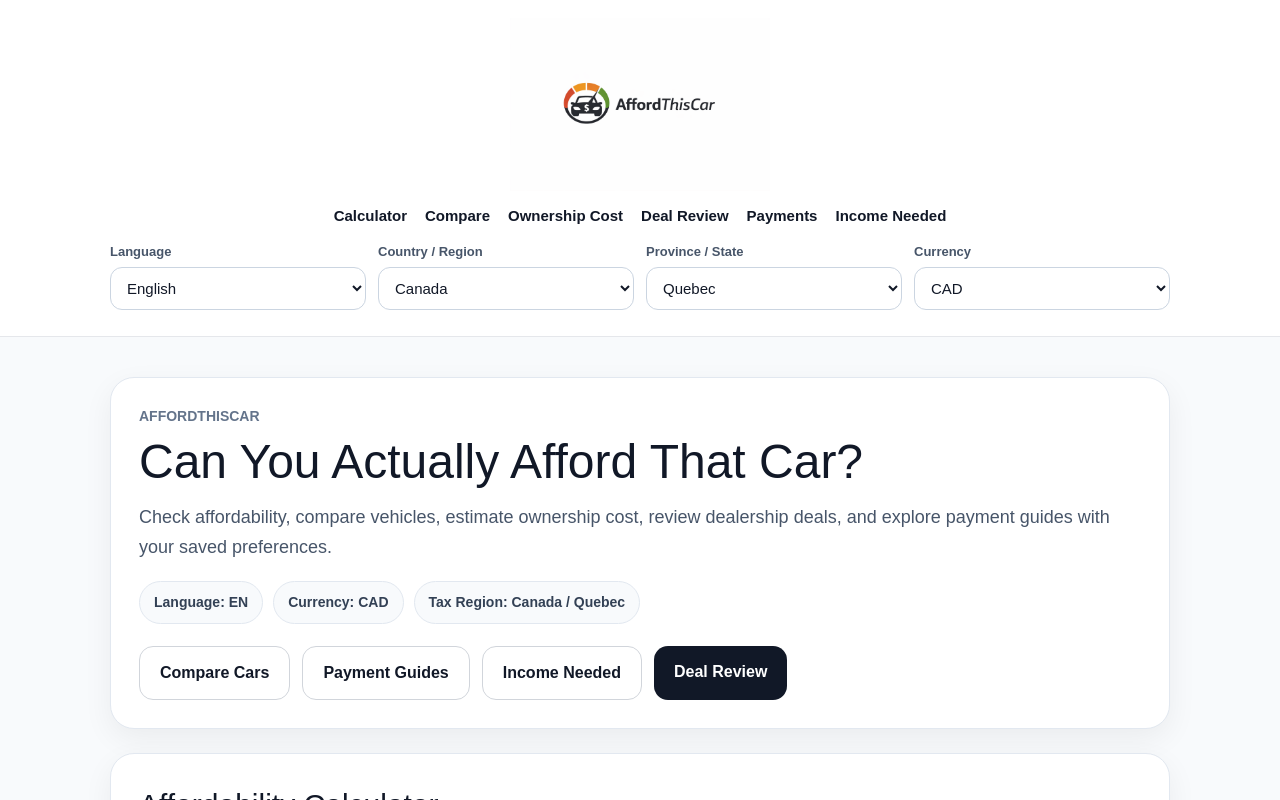
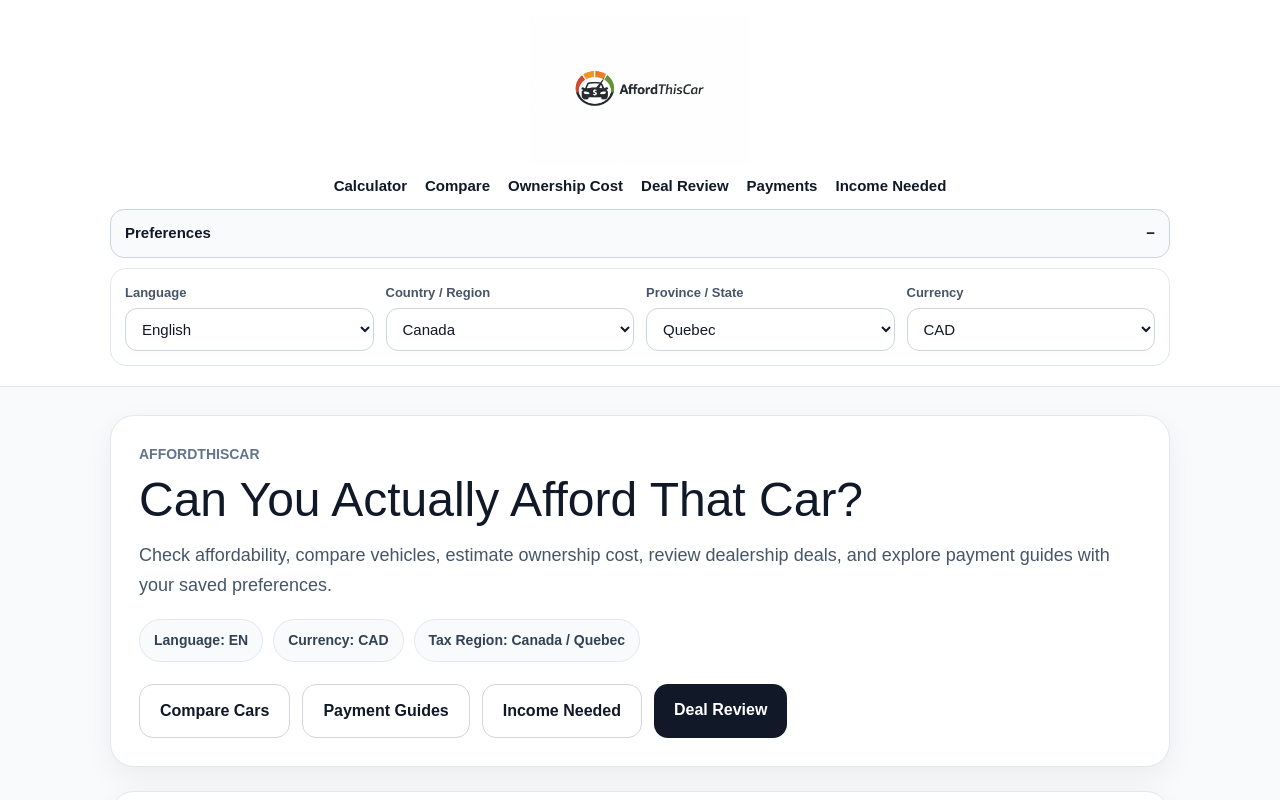
Before and after one commit to Zakhary8/affordthiscar, a Next.js app: page / in a window 1280 px wide. Shown: the top 800 px of the page. Built offline with nearby package versions, Linux system fonts and the light colour scheme.

Commit message:
Improve mobile preferences UX

```diff
--- a/src/app/layout.js
+++ b/src/app/layout.js
@@ -69,13 +69,13 @@ export default function RootLayout({ children }) {
               display: "flex",
               flexDirection: "column",
               alignItems: "center",
-              padding: "18px 20px 10px",
+              padding: "16px 20px 8px",
               borderBottom: "1px solid #e5e7eb",
               background: "#ffffff",
               position: "sticky",
               top: 0,
               zIndex: 50,
-              gap: "14px",
+              gap: "12px",
             }}
           >
             <a
@@ -93,9 +93,10 @@ export default function RootLayout({ children }) {
                 height={70}
                 priority
                 style={{
-                  width: "260px",
+                  width: "220px",
                   height: "auto",
                   objectFit: "contain",
+                  maxWidth: "100%",
                 }}
               />
             </a>
@@ -109,7 +110,7 @@ export default function RootLayout({ children }) {
             style={{
               maxWidth: "1100px",
               margin: "0 auto",
-              padding: "40px 20px",
+              padding: "28px 20px 40px",
             }}
           >
             {children}
--- a/src/components/PreferencesBar.js
+++ b/src/components/PreferencesBar.js
@@ -1,6 +1,6 @@
 "use client";
 
-import { useMemo } from "react";
+import { useEffect, useMemo, useState } from "react";
 import { usePreferences } from "../context/PreferencesContext";
 
 export default function PreferencesBar() {
@@ -13,6 +13,21 @@ export default function PreferencesBar() {
     locationData,
   } = usePreferences();
 
+  const [isMobile, setIsMobile] = useState(false);
+  const [isOpen, setIsOpen] = useState(true);
+
+  useEffect(() => {
+    function handleResize() {
+      const mobile = window.innerWidth <= 768;
+      setIsMobile(mobile);
+      setIsOpen(!mobile);
+    }
+
+    handleResize();
+    window.addEventListener("resize", handleResize);
+    return () => window.removeEventListener("resize", handleResize);
+  }, []);
+
   const subdivisionOptions = useMemo(() => {
     return locationData[preferences.country]?.subdivisions || {};
   }, [locationData, preferences.country]);
@@ -23,11 +38,26 @@ export default function PreferencesBar() {
         width: "100%",
         maxWidth: "1100px",
         margin: "0 auto",
-        display: "grid",
-        gridTemplateColumns: "repeat(auto-fit, minmax(180px, 1fr))",
-        gap: "12px",
-        padding: "0 20px 16px",
+        padding: "0 20px 12px",
         boxSizing: "border-box",
+      }}
+    >
+      <button
+        type="button"
+        onClick={() => setIsOpen((prev) => !prev)}
+        style={toggleButtonStyle}
+      >
+        <span>Preferences</span>
+        <span>{isOpen ? "−" : "+"}</span>
+      </button>
+
+      {isOpen && (
+        <div
+          style={{
+            ...panelStyle,
+            gridTemplateColumns: isMobile
+              ? "1fr"
+              : "repeat(auto-fit, minmax(180px, 1fr))",
           }}
         >
           <div style={fieldWrapStyle}>
@@ -87,8 +117,35 @@ export default function PreferencesBar() {
             </select>
           </div>
         </div>
+      )}
+    </div>
   );
 }
+
+const toggleButtonStyle = {
+  width: "100%",
+  display: "flex",
+  alignItems: "center",
+  justifyContent: "space-between",
+  padding: "12px 14px",
+  borderRadius: "14px",
+  border: "1px solid #cbd5e1",
+  backgroundColor: "#f8fafc",
+  color: "#111827",
+  fontSize: "15px",
+  fontWeight: "700",
+  cursor: "pointer",
+  marginBottom: "10px",
+};
+
+const panelStyle = {
+  display: "grid",
+  gap: "12px",
+  backgroundColor: "#ffffff",
+  border: "1px solid #e2e8f0",
+  borderRadius: "16px",
+  padding: "14px",
+};
 
 const fieldWrapStyle = {
   display: "flex",
```
Lines whose indentation alone changed are shown as unchanged.
